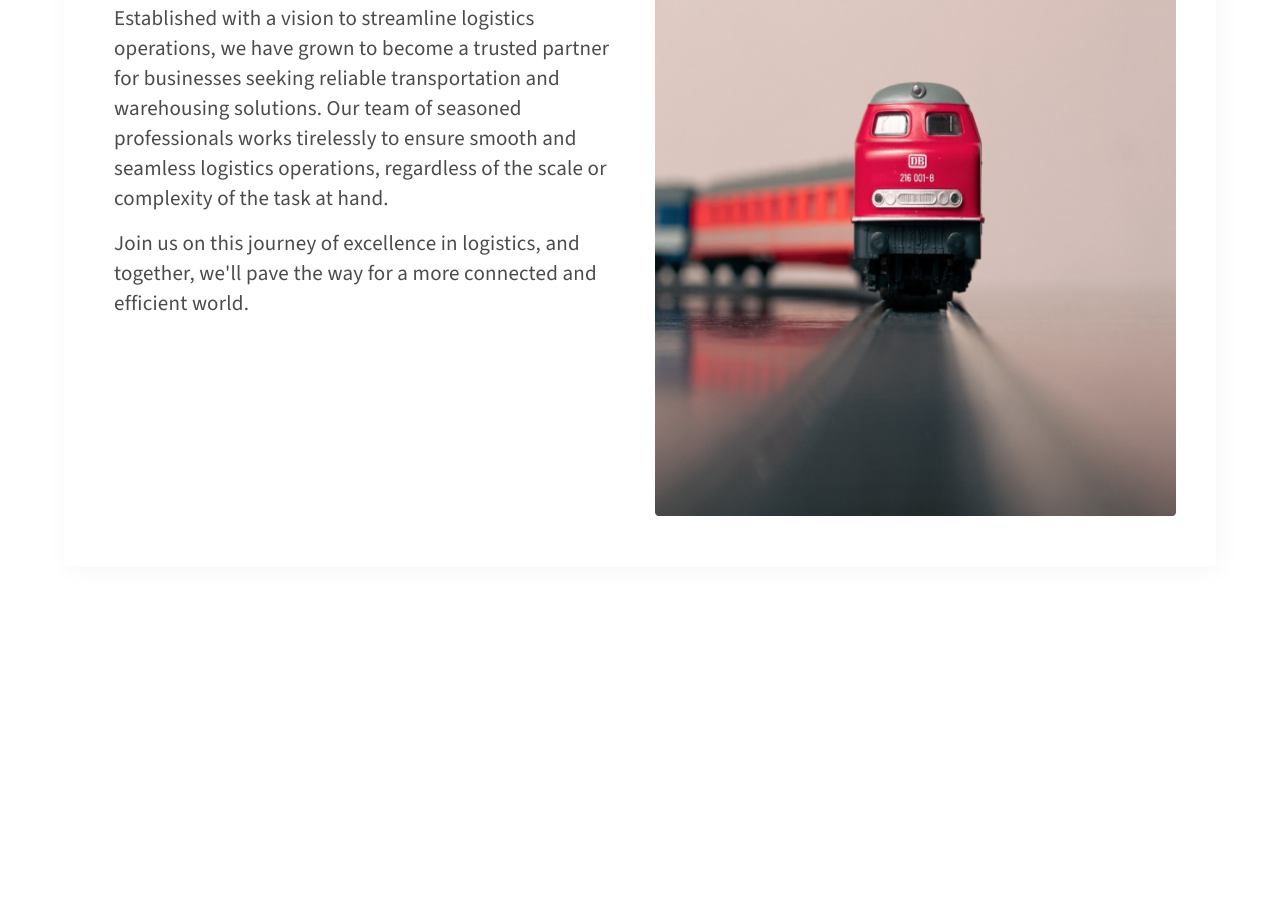
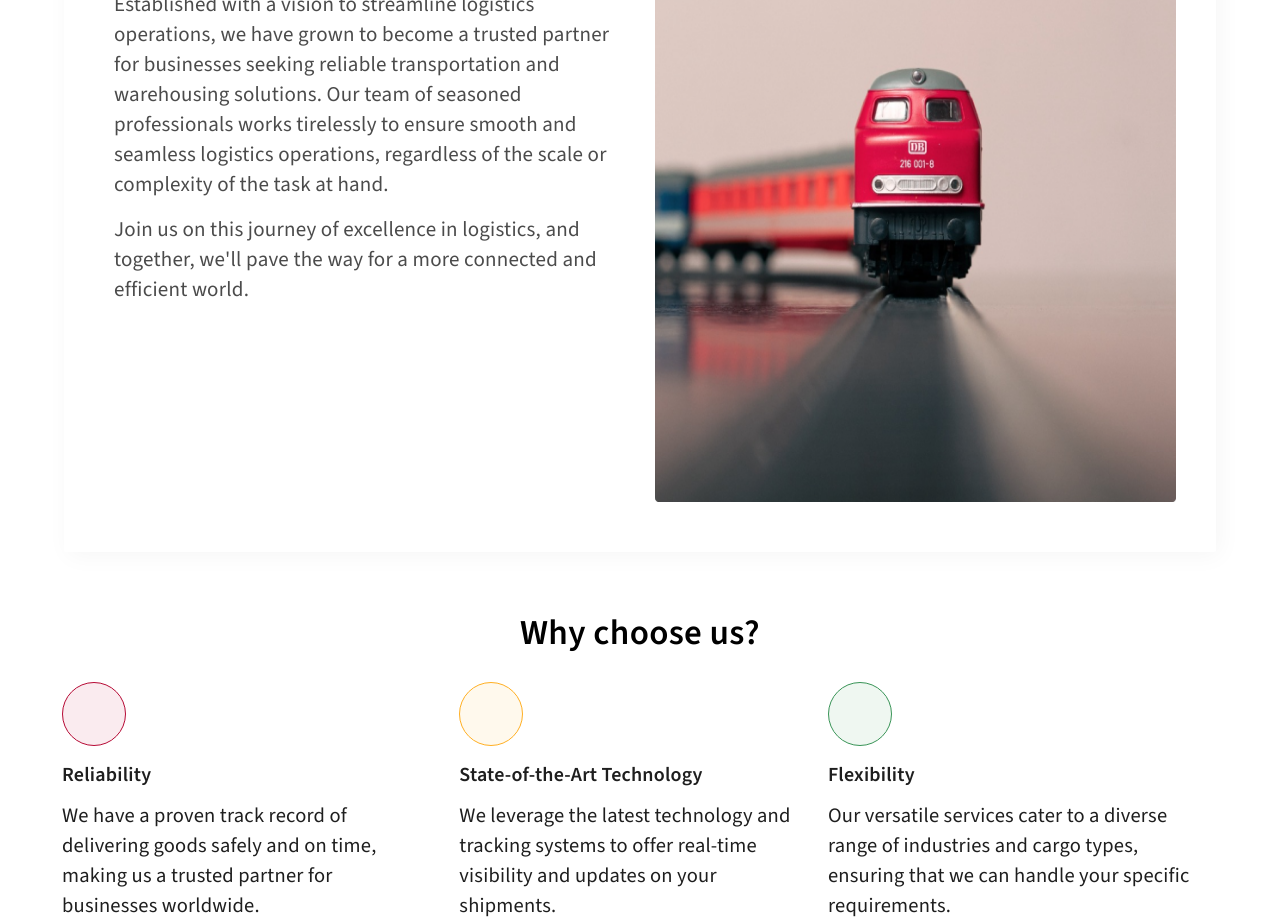
Before and after one commit to earlmorningstar/Onye-ji-cash-replication, a plain HTML site: page index.html in a window 1280 px wide. Shown: the part 1026-1946 px from the top of the page. Before the commit the page ends 1622 px from the top, so only its background shows below. Drawn offline with nearby package versions, Linux system fonts and the light colour scheme.

Commit message:
fourth commit.
"Why choose us" section, completed.

```diff
--- a/index.html
+++ b/index.html
@@ -37,6 +37,7 @@
         <div class="hero-section-part-b"><img class="hero-image" src="/images/onye-ji-cash-first-img.png" alt=""></div>
     </div>
 
+
         <div class="about-us-section">
             <div class="about-us-header" >About us</div>
             <div class="about-us-text-and-img">
@@ -48,8 +49,38 @@
 
                 <div class="about-us-holding-img"><img class="about-us-img" src="/images/onye-ji-cash-second-img.png" alt=""></div>
             </div>
+
     </div>
 
+    <div class="about-us-header" id="about-us-header-id">Why choose us?</div>
+
+   <div class="why-choose-us-section">
+    <div class="each-div">
+        <div class="svg-div"><svg width="64" height="64" viewBox="0 0 64 64" fill="none" xmlns="http://www.w3.org/2000/svg">
+            <circle cx="32" cy="32" r="31.5" fill="#B80A35" fill-opacity="0.08" stroke="#B60934"/>
+            </svg></div>
+        <div class="bold-heading">Reliability</div>
+        <div class="wcu-info-text">We have a proven track record of delivering goods safely and on time, making us a trusted partner for businesses worldwide.</div>
+    </div>
+
+    <div class="each-div">
+        <div class="svg-div"><svg width="64" height="64" viewBox="0 0 64 64" fill="none" xmlns="http://www.w3.org/2000/svg">
+            <circle cx="32" cy="32" r="31.5" fill="#FFAF22" fill-opacity="0.08" stroke="#FFAF22"/></svg>
+            </div>
+        <div class="bold-heading">State-of-the-Art Technology</div>
+        <div class="wcu-info-text">We leverage the latest technology and tracking systems to offer real-time visibility and updates on your shipments.</div>
+    </div>
+
+    <div class="each-div">
+        <div class="svg-div"><svg width="64" height="64" viewBox="0 0 64 64" fill="none" xmlns="http://www.w3.org/2000/svg">
+            <circle cx="32" cy="32" r="31.5" fill="#349455" fill-opacity="0.08" stroke="#399457"/></svg>
+            </div>
+        <div class="bold-heading">Flexibility</div>
+        <div class="wcu-info-text">Our versatile services cater to a diverse range of industries and cargo types, ensuring that we can handle your specific requirements.</div>
+    </div>
+
+
+   </div>
 
     <script src="/app.js"></script>
 </body>
--- a/style.css
+++ b/style.css
@@ -1,4 +1,4 @@
-@import url('https://fonts.googleapis.com/css2?family=Noto+Sans+Cypro+Minoan&family=Source+Sans+3:wght@200;300;400;500;600;700;800;900&display=swap');
+@import url("https://fonts.googleapis.com/css2?family=Noto+Sans+Cypro+Minoan&family=Source+Sans+3:wght@200;300;400;500;600;700;800;900&display=swap");
 
 * {
   margin: 0;
@@ -29,17 +29,17 @@
 }
 
 .nav-page-logo {
-    font-family: 'Source Sans 3', sans-serif;
+  font-family: "Source Sans 3", sans-serif;
   font-size: 24px;
   font-weight: 600;
   line-height: 30px;
   letter-spacing: 0.01em;
   text-align: left;
-    color: #D43D26;
+  color: #d43d26;
 }
 
 .list-items {
-    font-family: 'Source Sans 3', sans-serif;
+  font-family: "Source Sans 3", sans-serif;
   font-size: 20px;
   font-weight: 400;
   line-height: 30px;
@@ -48,29 +48,29 @@
 }
 
 .call-quote-btn {
-    font-family: 'Source Sans 3', sans-serif;
+  font-family: "Source Sans 3", sans-serif;
   background-color: #fff;
   padding: 4px 10px;
   width: 170px;
   border-radius: 2px;
-    border: 1px solid #1AAEC8;
+  border: 1px solid #1aaec8;
   gap: 8px;
   font-size: 15px;
   font-weight: 400;
   line-height: 30px;
   letter-spacing: 0.01em;
   text-align: center;
-    color: #1AAEC8;
+  color: #1aaec8;
 }
 
 #call-quote-btn-id {
-    background-color: #D43D26;
+  background-color: #d43d26;
   color: #fff;
-    border-color: #D43D26;
+  border-color: #d43d26;
 }
 
 .hero-section {
-    background-color: #02799E;
+  background-color: #02799e;
   display: flex;
   height: 80vh;
   width: 100%;
@@ -93,7 +93,7 @@
 }
 
 .hero-section-text-a-part {
-    font-family: 'Source Sans 3', sans-serif;
+  font-family: "Source Sans 3", sans-serif;
   font-size: 50px;
   font-weight: 500;
   line-height: 65px;
@@ -105,7 +105,7 @@
 }
 
 .hero-section-text-b-part {
-    font-family: 'Source Sans 3', sans-serif;
+  font-family: "Source Sans 3", sans-serif;
   font-size: 19px;
   font-weight: 400;
   line-height: 36px;
@@ -123,8 +123,8 @@
 }
 
 .hero-section-last-text {
-    font-family: 'Source Sans 3', sans-serif;
-    color: #FFFFFFA6;
+  font-family: "Source Sans 3", sans-serif;
+  color: #ffffffa6;
   font-size: 20px;
   font-weight: 600;
   line-height: 36px;
@@ -133,19 +133,19 @@
 }
 
 .about-us-section {
-    position: absolute;
-    top: 88%;
+  position: relative;
+  top: -30px;
   left: 5%;
   background-color: #fff;
   width: 90%;
   height: 111vh;
   padding: 50px 40px 40px 40px;
   border-radius: 2px;
-    box-shadow: 4px 4px 24px 0px #1E1E1E0A;
+  box-shadow: 4px 4px 24px 0px #1e1e1e0a;
 }
 
 .about-us-header {
-    font-family: 'Source Sans 3', sans-serif;
+  font-family: "Source Sans 3", sans-serif;
   font-size: 35px;
   font-weight: 600;
   line-height: 60px;
@@ -167,7 +167,7 @@
   height: 80%;
 }
 
-.about-us-holding-img{
+.about-us-holding-img {
   width: 50%;
   height: 90%;
 }
@@ -178,8 +178,8 @@
 }
 
 .onye-ji-cash-text {
-    font-family: 'Source Sans 3', sans-serif;
-    color: #1E1E1ECC;
+  font-family: "Source Sans 3", sans-serif;
+  color: #1e1e1ecc;
   font-size: 21px;
   font-weight: 400;
   line-height: 30px;
@@ -192,8 +192,45 @@
   font-weight: 600;
 }
 
+#about-us-header-id {
+  margin: 20px 0;
+}
 
+.why-choose-us-section {
+    display: flex;
+    gap: 30px;
+    /* background-color: red; */
+    margin: 0 62px;
+}
 
+.svg-div {
+    margin-bottom: 10px;
+}
+
+.each-div {
+
+}
+
+.bold-heading {
+    font-family: 'Source Sans 3', sans-serif;
+    font-size: 20px;
+    font-weight: 600;
+    line-height: 30px;
+    letter-spacing: 0.01em;
+    text-align: left;
+    color: #1E1E1E;
+    margin-bottom: 10px;
+}
+
+.wcu-info-text{
+    font-family: 'Source Sans 3', sans-serif;
+    font-size: 20.5px;
+    font-weight: 400;
+    line-height: 30px;
+    letter-spacing: 0.01em;
+    text-align: left;
+    color: #1E1E1E;
+}
 
 
 /* font-family: 'Noto Sans Cypro Minoan', sans-serif;
```
Lines whose indentation alone changed are shown as unchanged.
